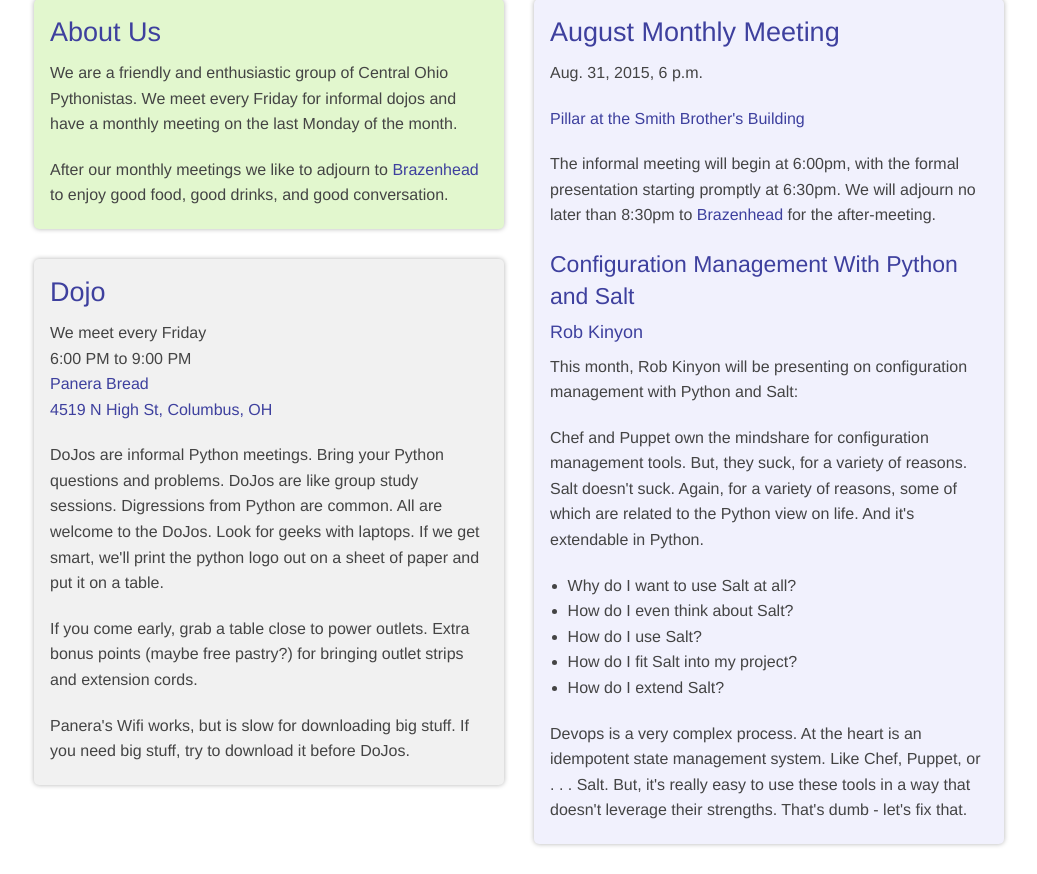
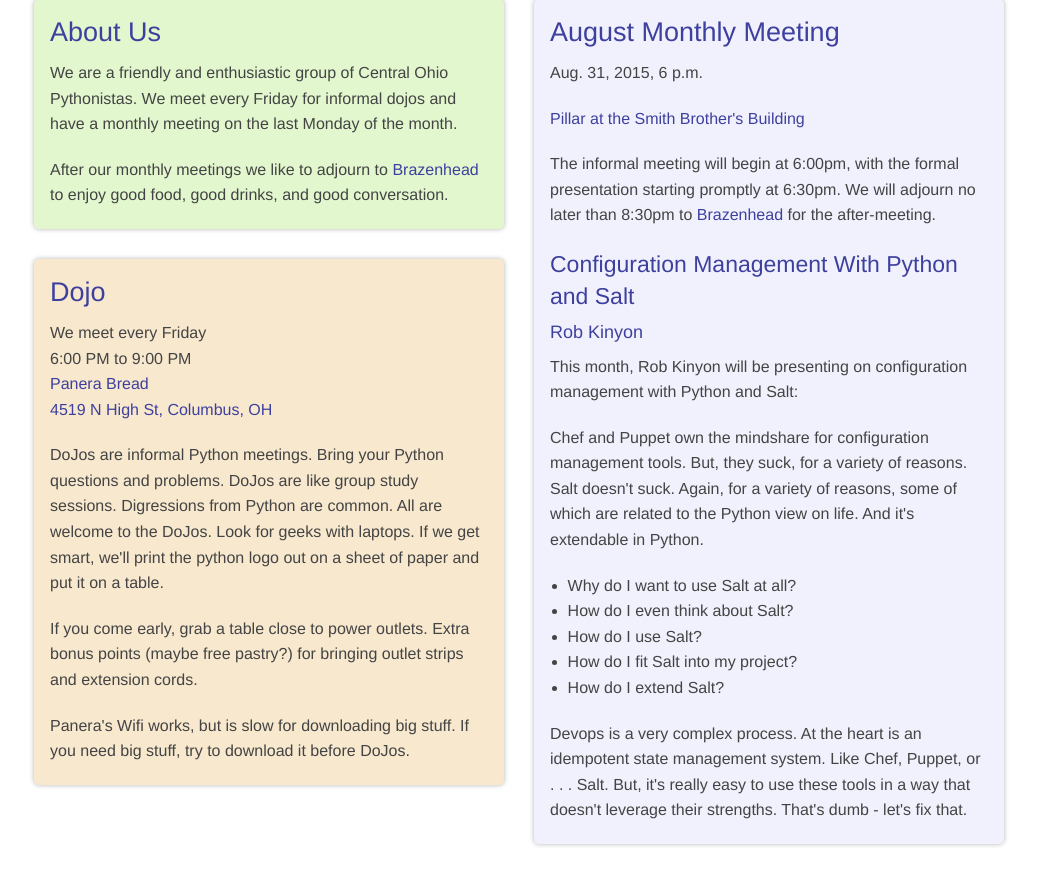
Before and after one commit to cohpy/cohpy.org, a Django app: page / in a window 1280 px wide. Shown: the part 165-1039 px from the top of the page, without its empty margins (121-1158 px from the left). Run offline with Django 3.2, Linux system fonts and the light colour scheme; data comes from the database, SQL or seed files in the repository.

Commit message:
Adds a splash of orange

```diff
--- a/cohpy/static/css/style.css
+++ b/cohpy/static/css/style.css
@@ -74,7 +74,7 @@ body {
 }
 
 .meetup-outer:nth-of-type(3n) .meetup {
-  background: #F1F1F1;
+  background: #F7E8CE;
 }
 
 .meetup-outer:nth-of-type(3n+1) .meetup {
@@ -86,7 +86,7 @@ body {
 }
 
 .dojo-info {
-  background: #F1F1F1;
+  background: #F7E8CE;
 }
 
 .general-info {
```
